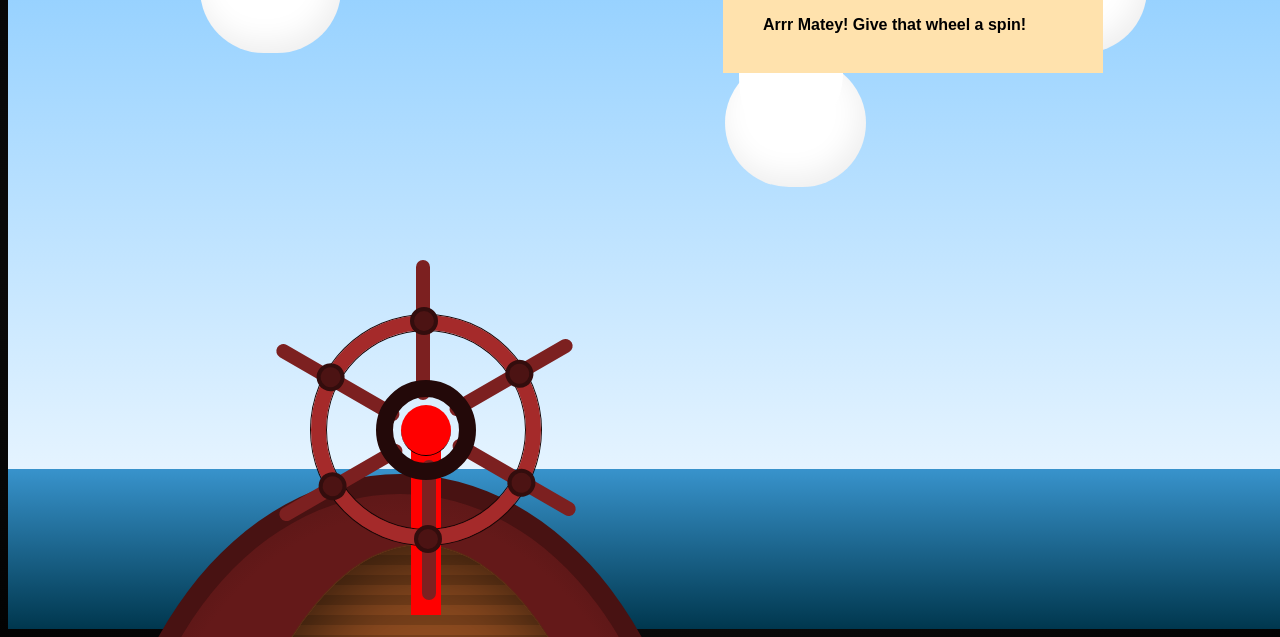
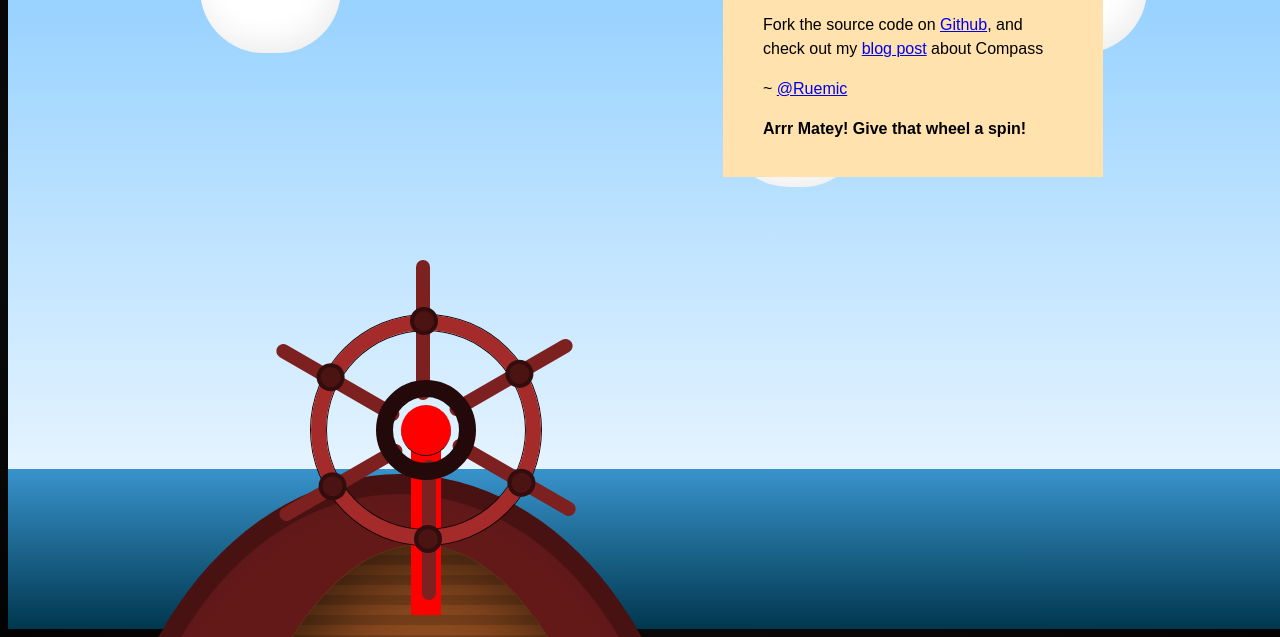
Before and after one commit to webpop/css-pirate-ship, a plain HTML site: page public/index.html in a window 1280 px wide. Shown: the part 171-808 px from the top of the page. Drawn offline with Linux system fonts and the light colour scheme.

Commit message:
add some links to scroll

```diff
--- a/public/index.html
+++ b/public/index.html
@@ -16,6 +16,8 @@
       <div class="scroll">
         <h1>CSS Pirate Ship</h1>
         <p>This is a test of using <a href="http://sass-lang.com/">Sass</a>, <a href="http://compass-style.org/">Compass</a> and <a href="http://coffeescript.org/">Coffeescript</a> in <a href="http://www.webpop.com">Webpop's</a> cloud based IDE</p>
+        <p>Fork the source code on <a href="https://github.com/webpop/css-pirate-ship">Github</a>, and check out my <a href="http://www.webpop.com/blog/2013/04/11/author-smarter-stylesheets-with-sass-compass-integration">blog post</a> about Compass</p>
+        <p>~ <a href="http://www.twitter.com/ruemic">@Ruemic</a></p>
         <p><strong>Arrr Matey! Give that wheel a spin!</strong></p>
       </div>
     </li>
@@ -42,6 +44,8 @@
       <div class="scroll">
         <h1>CSS Pirate Ship</h1>
         <p>This is a test of using <a href="http://sass-lang.com/">Sass</a>, <a href="http://compass-style.org/">Compass</a> and <a href="http://coffeescript.org/">Coffeescript</a> in <a href="http://www.webpop.com">Webpop's</a> cloud based IDE</p>
+        <p>Fork the source code on <a href="https://github.com/webpop/css-pirate-ship">Github</a>, and check out my <a href="http://www.webpop.com/blog/2013/04/11/author-smarter-stylesheets-with-sass-compass-integration">blog post</a> about Compass</p>
+        <p>~ <a href="http://www.twitter.com/ruemic">@Ruemic</a></p>
         <p><strong>Arrr Matey! Give that wheel a spin!</strong></p>
       </div>
     </li>
```
